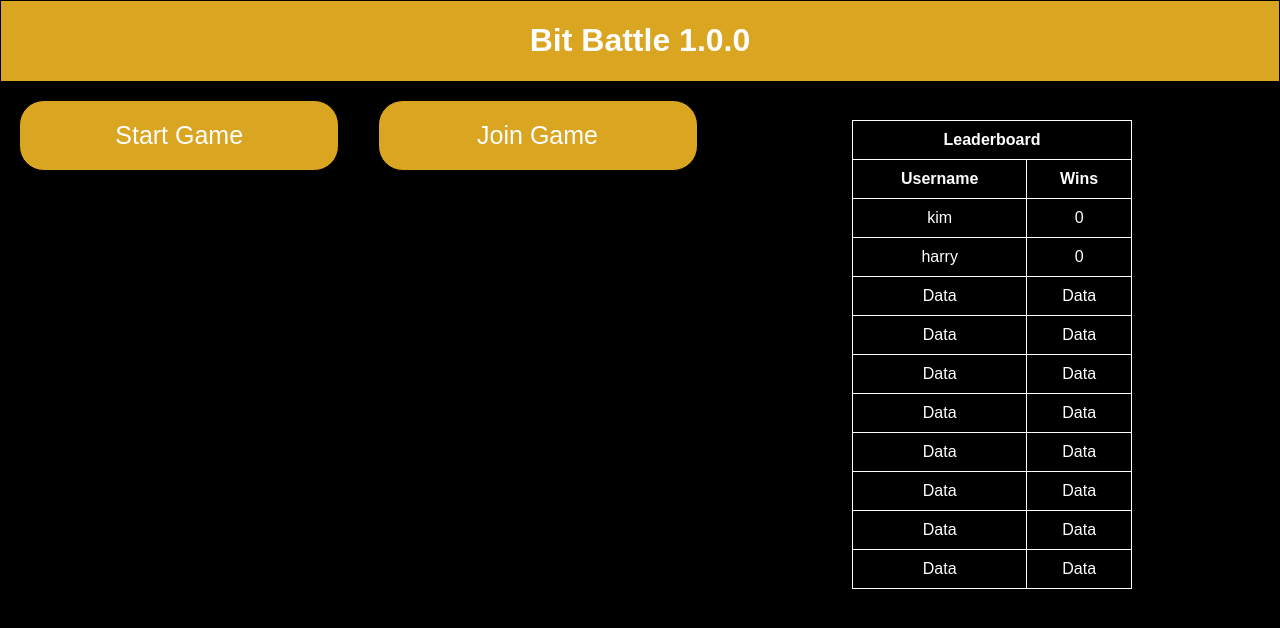
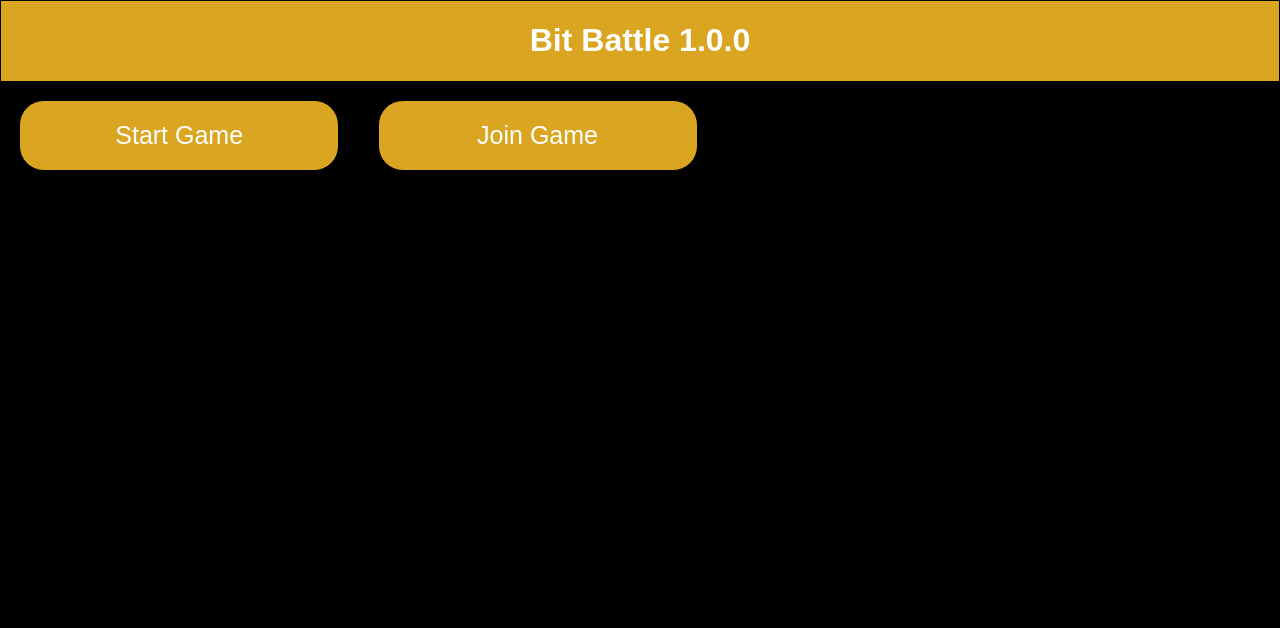
Before and after one commit to RebeccaFritz/SWE-Project-2025, a React (Vite) app in the folder client/: page / in a window 1280 px wide. Shown: the top 628 px of the page. Built offline with nearby package versions, Linux system fonts and the light colour scheme; no server answers.

Commit message:
Fully functional basic leaderboard UI: the leaderboard is now receiving live message data passed across the WebSocket passed to if from "export default function App()"

```diff
--- a/client/App.js
+++ b/client/App.js
@@ -9,13 +9,9 @@ function MenuButton({value}){
     );
 }
 
-// Basic leaderboard table UI
-function Leaderboard(){
-    let dictionary = {};
-    const parsedData = JSON.parse('[{"Username": "kim", "wins" :0}, {"Username": "harry", "wins" :0}]');
-    function parseLeaderboard(){
-    }
-    parseLeaderboard();
+// Leaderboard UI receiving live message data from WebSocket from App.js
+function Leaderboard({message}){
+    if(message.MsgType === 'leaderboard'){
         return(
             <>
                 <nav>
@@ -28,53 +24,54 @@ function Leaderboard(){
                             <th>Wins</th>
                         </tr>
                         <tr>
-                        <td>{parsedData[0].Username}</td>
-                        <td>{parsedData[0].wins}</td>
+                            <td>{message.Leaderboard[0].Username}</td>
+                            <td>{message.Leaderboard[0].Wins}</td>
                         </tr>
                         <tr>
-                        <td>{parsedData[1].Username}</td>
-                        <td>{parsedData[1].wins}</td>
+                            <td>{message.Leaderboard[1].Username}</td>
+                            <td>{message.Leaderboard[1].Wins}</td>
                         </tr>
                         <tr>
-                        <td>Data</td>
-                        <td>Data</td>
+                            <td>{message.Leaderboard[2].Username}</td>
+                            <td>{message.Leaderboard[2].Wins}</td>
                         </tr>
                         <tr>
-                        <td>Data</td>
-                        <td>Data</td>
+                            <td>Null</td>
+                            <td>Null</td>
                         </tr>
                         <tr>
-                        <td>Data</td>
-                        <td>Data</td>
+                            <td>Null</td>
+                            <td>Null</td>
                         </tr>
                         <tr>
-                        <td>Data</td>
-                        <td>Data</td>
+                            <td>Null</td>
+                            <td>Null</td>
                         </tr>
                         <tr>
-                        <td>Data</td>
-                        <td>Data</td>
+                            <td>Null</td>
+                            <td>Null</td>
                         </tr>
                         <tr>
-                        <td>Data</td>
-                        <td>Data</td>
+                            <td>Null</td>
+                            <td>Null</td>
                         </tr>
                         <tr>
-                        <td>Data</td>
-                        <td>Data</td>
+                            <td>Null</td>
+                            <td>Null</td>
                         </tr>
                         <tr>
-                        <td>Data</td>
-                        <td>Data</td>
+                            <td>Null</td>
+                            <td>Null</td>
                         </tr>
                     </table>
                 </nav>
             </>
         );
     }
+}
 
-// make the home screen component
-function HomeScreen(){
+// Home Screen Component
+function HomeScreen({message}){
     return(
         <div id = "strip">
             <header>
@@ -82,7 +79,7 @@ function HomeScreen(){
             </header>
             <br/>
             <section>
-                <Leaderboard />
+                <Leaderboard message = {message}/>
                 <MenuButton value="Start Game"/>
                 <MenuButton value="Join Game"/>
             </section>
@@ -110,7 +107,7 @@ export default function App() {
         // if a message is received over WebSocket, parse the JSON and grab the .message
         socket.onmessage = (event) => {
             console.log('Message received: ', event.data);
-            setMessage(JSON.parse(event.data).Message);
+            setMessage(JSON.parse(event.data));
         };
 
         // handle severed connection
@@ -127,6 +124,6 @@ export default function App() {
 
     return (
         // display the client UI
-        <HomeScreen />
+        <HomeScreen message={message}/>
     );
 }
```
Lines whose indentation alone changed are shown as unchanged.
